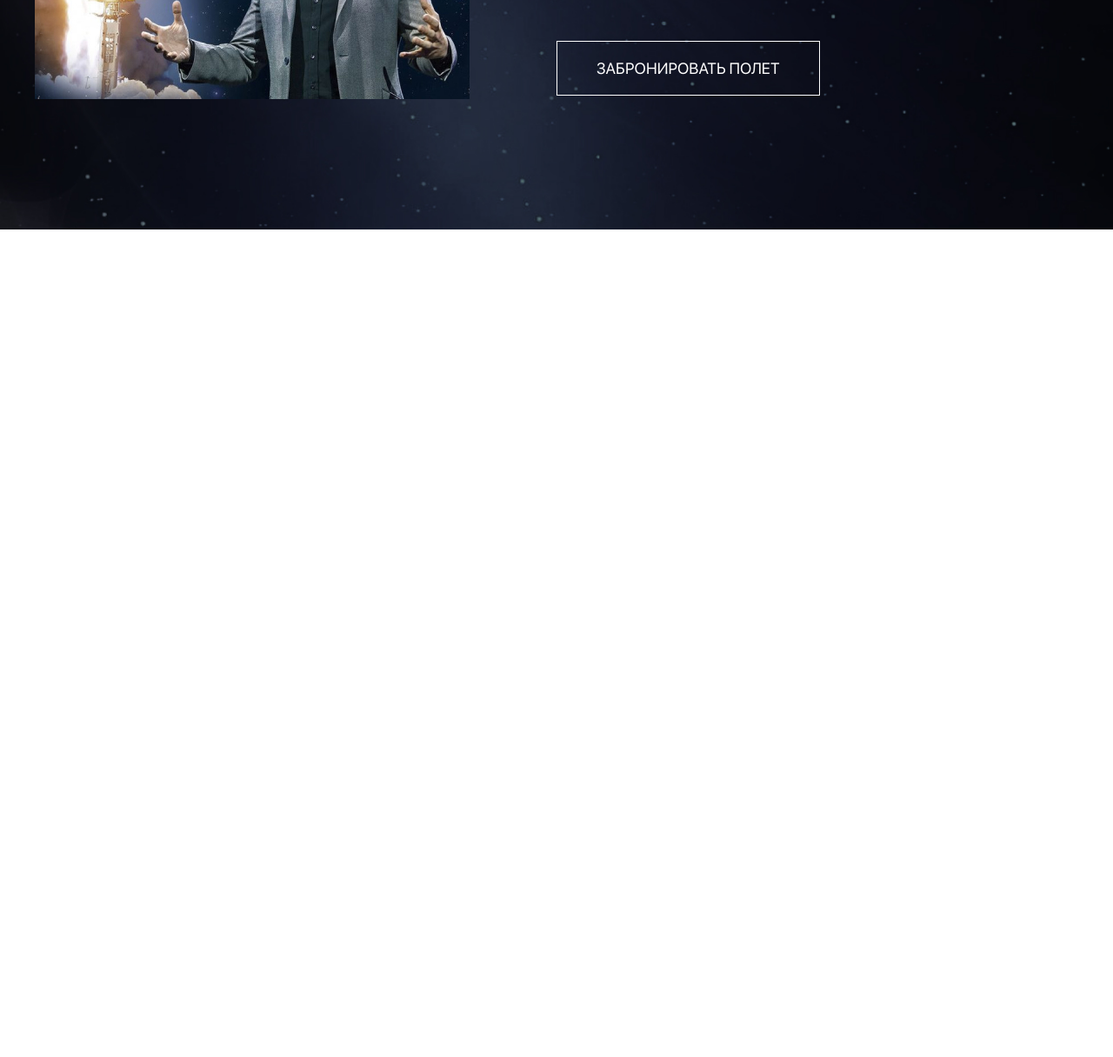
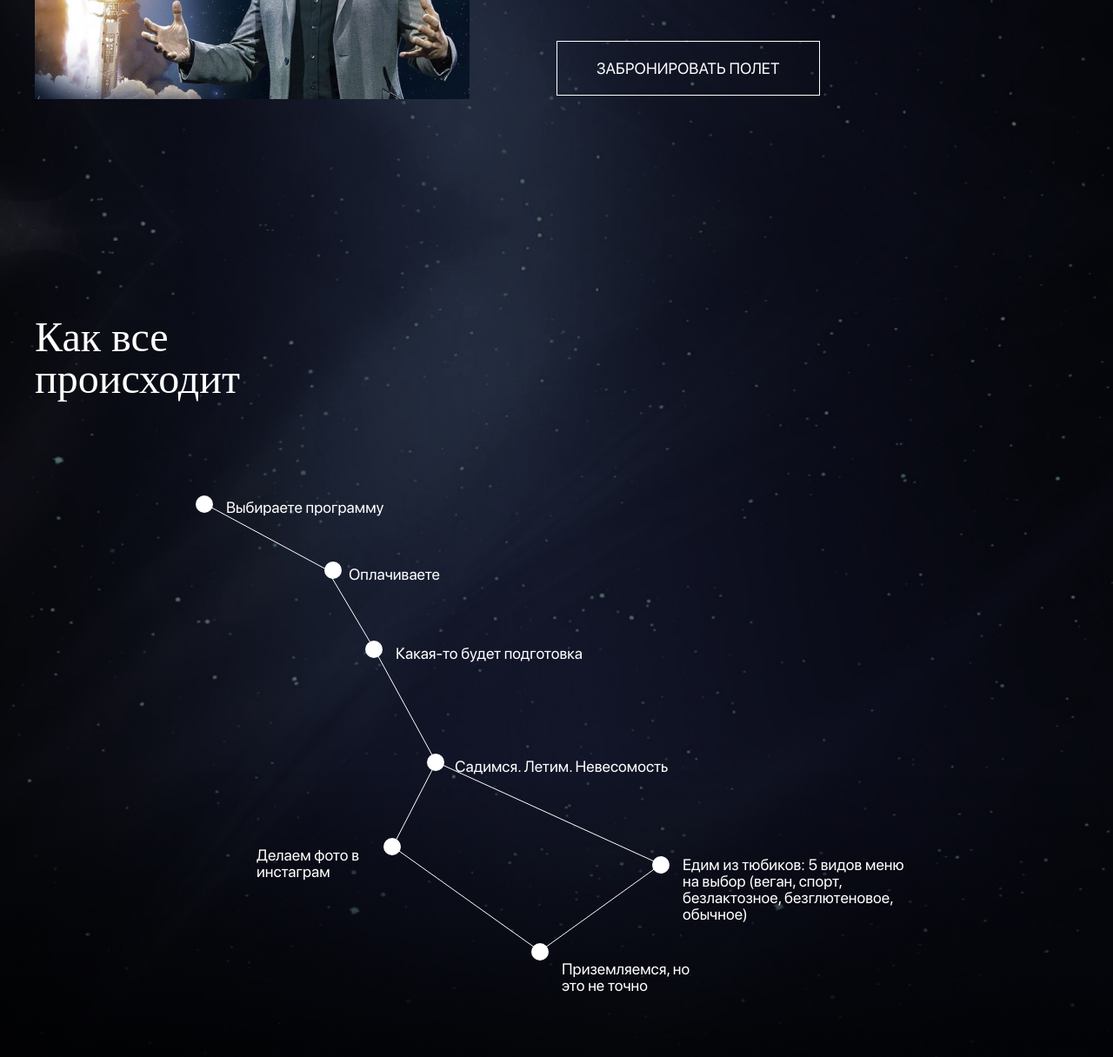
Before and after one commit to Alexhillel1/space-tourism, a plain HTML site: page index.html in a window 1280 px wide. Shown: the part 3098-4314 px from the top of the page at 87% size. Before the commit the page ends 3362 px from the top, so only its background shows below. Drawn offline with nearby package versions, Linux system fonts and the light colour scheme; files whose address does not match are found by name.

Commit message:
fucking space

```diff
--- a/css/reset.css
+++ b/css/reset.css
@@ -50,8 +50,7 @@ ul {
   list-style: none;
 }
 
-img,
-svg {
+img {
   display: block;
   max-width: 100%;
   height: auto;
--- a/css/style.css
+++ b/css/style.css
@@ -260,5 +260,41 @@ button {
   display: block;
 }
 
-.button {
+.how-to {
+  background-image: url(../images/bg-how.jpg);
+  background-repeat: no-repeat;
+  background-position: top center;
+  background-size: cover;
+  padding-bottom: 100px;
 }
+
+.how-to__box {
+  text-align: center;
+}
+
+.how-to__box circle,
+.how-to__box text,
+.how-to__box foreignObject {
+  transition: all 0.5s;
+  cursor: pointer;
+  font-size: 18px;
+}
+
+.how-to__box g:hover circle {
+  r: 15px;
+  fill: #036cca;
+}
+
+.how-to__box g:hover text {
+  fill: #036cca;
+  font-size: 32px;
+}
+
+.how-to__box g:hover foreignObject {
+  color: #036cca;
+  font-size: 22px;
+}
+
+foreignObject {
+  text-align: left;
+}
--- a/index.html
+++ b/index.html
@@ -260,6 +260,115 @@
           </div>
         </div>
       </section>
+
+      <section class="how-to">
+        <div class="container">
+          <h2 class="title">
+            Как все <br />
+            происходит
+          </h2>
+          <div class="how-to__box">
+            <svg
+              width="850"
+              height="600"
+              viewBox="0 0 850 600"
+              fill="none"
+              xmlns="http://www.w3.org/2000/svg"
+            >
+              <line
+                x1="20.2474"
+                y1="19.56552"
+                x2="161.247"
+                y2="95.5655"
+                stroke="white"
+              />
+              <line
+                x1="161.43"
+                y1="95.7448"
+                x2="215.43"
+                y2="186.745"
+                stroke="white"
+              />
+              <line
+                x1="215.439"
+                y1="186.76"
+                x2="286.439"
+                y2="316.76"
+                stroke="white"
+              />
+              <line
+                x1="286.444"
+                y1="317.229"
+                x2="236.444"
+                y2="414.229"
+                stroke="white"
+              />
+              <line
+                x1="286.207"
+                y1="316.545"
+                x2="545.207"
+                y2="434.545"
+                stroke="white"
+              />
+              <line
+                x1="236.29"
+                y1="413.593"
+                x2="406.29"
+                y2="534.593"
+                stroke="white"
+              />
+              <line
+                x1="405.708"
+                y1="534.594"
+                x2="544.708"
+                y2="434.594"
+                stroke="white"
+              />
+              <g>
+                <circle cx="20" cy="20" r="10" fill="white" />
+                <text x="45" y="30" fill="white">Выбираете программу</text>
+              </g>
+              <g>
+                <circle cx="168" cy="96" r="10" fill="white" />
+                <text x="186" y="107" fill="white">Оплачиваете</text>
+              </g>
+              <g>
+                <circle cx="215" cy="187" r="10" fill="white" />
+                <text x="240" y="198" fill="white">
+                  Какая-то будет подготовка
+                </text>
+              </g>
+              <g>
+                <circle cx="286" cy="317" r="10" fill="white" />
+                <text x="308" y="328" fill="white">
+                  Садимся. Летим. Невесомость
+                </text>
+              </g>
+              <g>
+                <circle cx="236" cy="414" r="10" fill="white" />
+                <foreignObject x="80" y="414" width="120" height="80">
+                  <p>Делаем фото в инстаграм</p>
+                </foreignObject>
+              </g>
+              <g>
+                <circle cx="406" cy="535" r="10" fill="white" />
+                <foreignObject x="431" y="545" width="154" height="60">
+                  <p>Приземляемся, но это не точно</p>
+                </foreignObject>
+              </g>
+              <g>
+                <circle cx="545" cy="435" r="10" fill="white" />
+                <foreignObject x="570" y="425" width="273" height="100">
+                  <p>
+                    Едим из тюбиков: 5 видов меню на выбор (веган, спорт,
+                    безлактозное, безглютеновое, обычное)
+                  </p>
+                </foreignObject>
+              </g>
+            </svg>
+          </div>
+        </div>
+      </section>
     </main>
 
     <script src="https://ajax.googleapis.com/ajax/libs/jquery/3.4.1/jquery.min.js"></script>
```
Also changed, not shown: images/Group 12.svg (added), images/bg-how.jpg (added).
